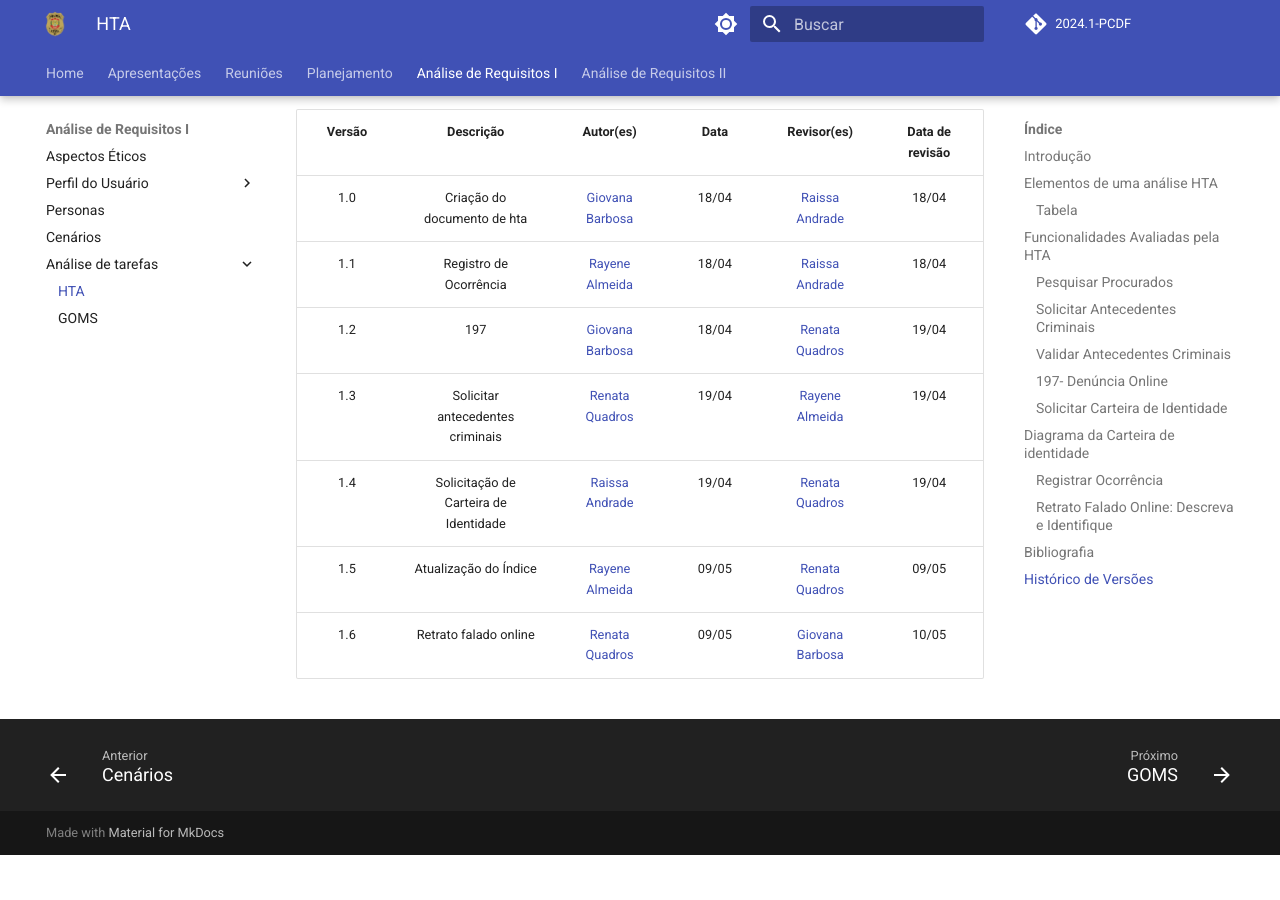
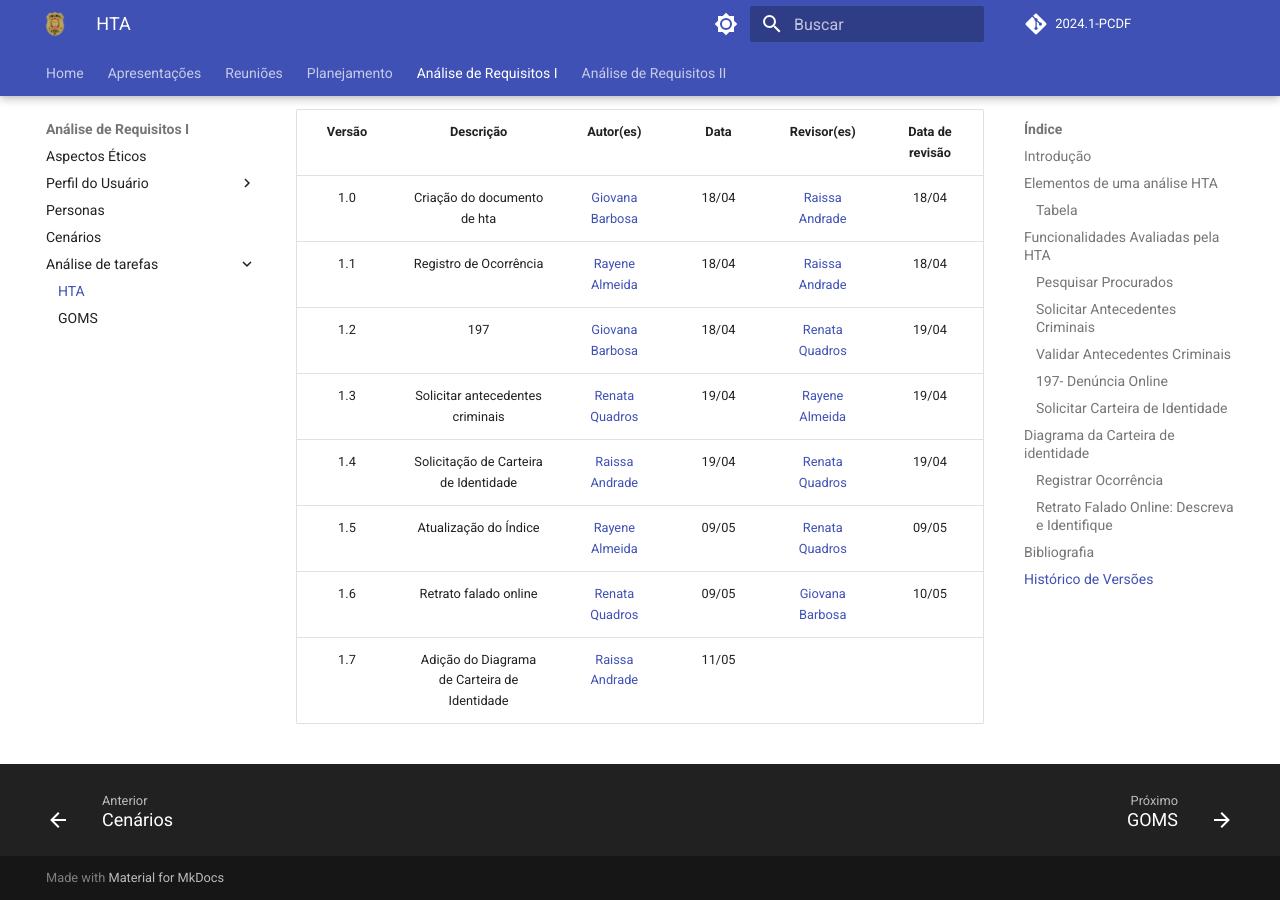
Before and after one commit to Interacao-Humano-Computador/2024.1-PCDF, an MkDocs documentation site: the page built from docs/analise_requisitos1/analise_tarefas/hta.md, in a window 1280 px wide and 900 px high, scrolled down 9581 px. Built offline with MkDocs 1.6.1 and Material for MkDocs 9.7.7, drawn with Linux system fonts in a browser that asks for light colours; comment, search, counter and statistics services are not loaded; before the commit the page ends 10436 px from its top, so only the background shows below that.

Commit message:
Atualização do Historico de Versões

```diff
--- a/docs/analise_requisitos1/analise_tarefas/hta.md
+++ b/docs/analise_requisitos1/analise_tarefas/hta.md
@@ -179,3 +179,4 @@ Fonte: [Renata Quadros](https://github.com/Renatinha28)
 |1.4| Solicitação de Carteira de Identidade|[Raissa Andrade](https://github.com/RaissaAndradeS)|19/04| [Renata Quadros](https://github.com/Renatinha28) | 19/04 |
 |1.5| Atualização do Índice|[Rayene Almeida](https://github.com/rayenealmeida)|09/05|  [Renata Quadros](https://github.com/Renatinha28) | 09/05  |
 | 1.6 | Retrato falado online | [Renata Quadros](https://github.com/Renatinha28) | 09/05 | [Giovana Barbosa](https://github.com/gio221)   |10/05 |
+| 1.7 | Adição do Diagrama de Carteira de Identidade | [Raissa Andrade](https://github.com/RaissaAndradeS) | 11/05 |    | |
```
Also changed, not shown: docs/analise_requisitos1/analise_tarefas/goms.md (+1 -0 lines).
